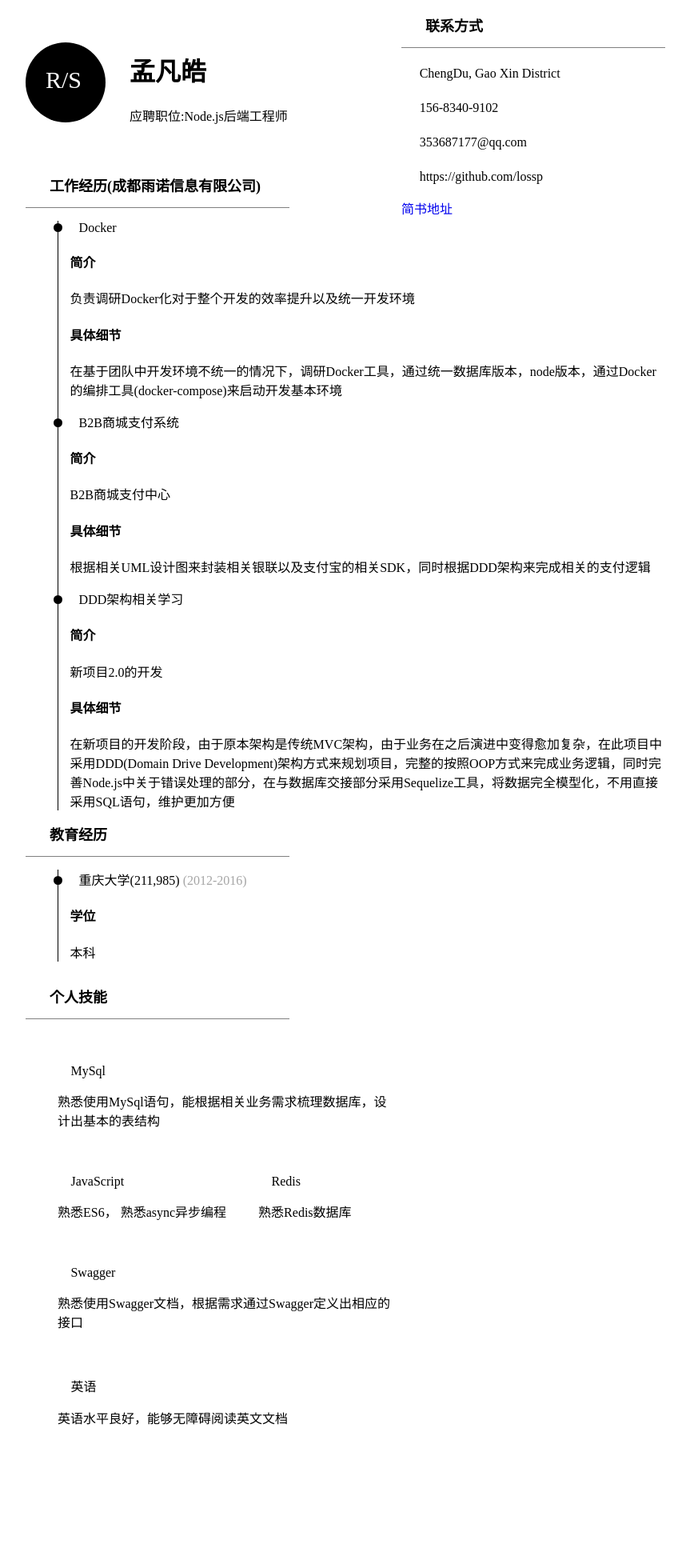
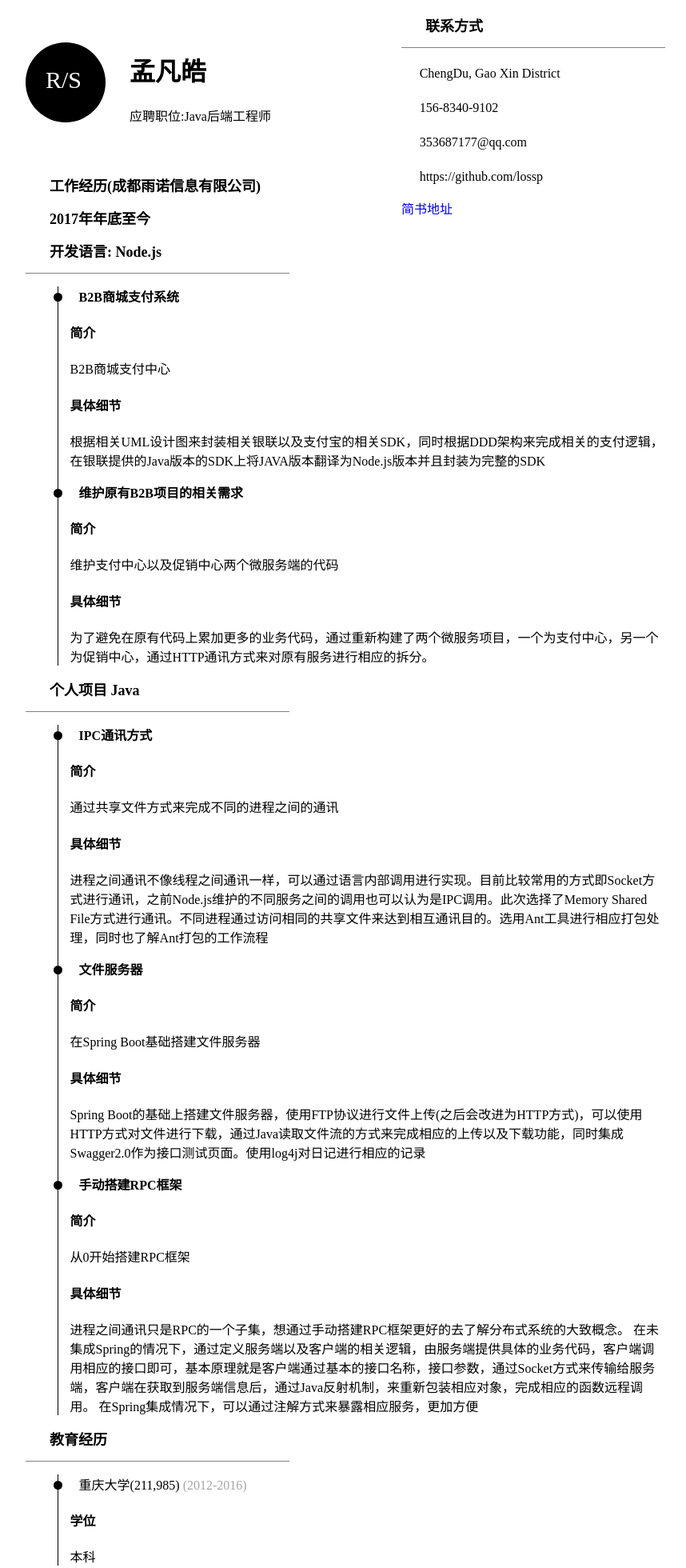
Before and after one commit to lossp/resume-personal, a plain HTML site: page index.html in a window 1280 px wide. Shown: the part 5-1965 px from the top of the page at 80% size, without its empty margins (208-1066 px from the left). Before the commit the page ends 1805 px from the top, so only its background shows below. Drawn offline with Linux system fonts and the light colour scheme; a web font is replaced by a local one.

Commit message:
更新个人简历

```diff
--- a/index.html
+++ b/index.html
@@ -152,7 +152,7 @@ h2 {
     </div>
     <div class="description">
       <h1>孟凡皓</h1>
-      <p>应聘职位:Node.js后端工程师</p>
+      <p>应聘职位:Java后端工程师</p>
     </div>
     <div class="contacts">
       <div class="box">
@@ -168,29 +168,57 @@ h2 {
 
   <div class="work-experience">
     <div class="box">
-     <h2>工作经历(成都雨诺信息有限公司)</h2>
+     <h2>工作经历(成都雨诺信息有限公司) </h2>
+     <h2>2017年年底至今</h2>
+     <h2>开发语言: Node.js</h2>
     </div>
 
     <ul class="work-items">
       <div class="container">
-      <li class="item">Docker
-      </li>
-      <p>
-          <h4>简介</h4>负责调研Docker化对于整个开发的效率提升以及统一开发环境
-          <h4>具体细节</h4>在基于团队中开发环境不统一的情况下，调研Docker工具，通过统一数据库版本，node版本，通过Docker的编排工具(docker-compose)来启动开发基本环境
-      </p>
-      <li class="item">B2B商城支付系统
+      <li class="item"><STRONG>B2B商城支付系统</STRONG>
     </li>
       <p>
           <h4>简介</h4>B2B商城支付中心
-          <h4>具体细节</h4>根据相关UML设计图来封装相关银联以及支付宝的相关SDK，同时根据DDD架构来完成相关的支付逻辑
+          <h4>具体细节</h4>根据相关UML设计图来封装相关银联以及支付宝的相关SDK，同时根据DDD架构来完成相关的支付逻辑，在银联提供的Java版本的SDK上将JAVA版本翻译为Node.js版本并且封装为完整的SDK
       </p>
-      <li class="item">DDD架构相关学习
-    </li>
+      <li class="item"><STRONG>维护原有B2B项目的相关需求</STRONG>
+      </li>
       <p>
-          <h4>简介</h4>新项目2.0的开发
-          <h4>具体细节</h4>在新项目的开发阶段，由于原本架构是传统MVC架构，由于业务在之后演进中变得愈加复杂，在此项目中采用DDD(Domain Drive Development)架构方式来规划项目，完整的按照OOP方式来完成业务逻辑，同时完善Node.js中关于错误处理的部分，在与数据库交接部分采用Sequelize工具，将数据完全模型化，不用直接采用SQL语句，维护更加方便
+          <h4>简介</h4>维护支付中心以及促销中心两个微服务端的代码
+          <h4>具体细节</h4>为了避免在原有代码上累加更多的业务代码，通过重新构建了两个微服务项目，一个为支付中心，另一个为促销中心，通过HTTP通讯方式来对原有服务进行相应的拆分。
       </p>
+    </ul>
+   </div>
+
+   <div class="work-experience">
+     <div class="box">
+       <h2>个人项目 Java</h2>
+     </div>
+
+    <ul class="work-items">
+      <div class="container">
+        <li class="item"><STRONG>IPC通讯方式</STRONG>
+        </li>
+        <p>
+          <h4>简介</h4>通过共享文件方式来完成不同的进程之间的通讯
+          <h4>具体细节</h4>进程之间通讯不像线程之间通讯一样，可以通过语言内部调用进行实现。目前比较常用的方式即Socket方式进行通讯，之前Node.js维护的不同服务之间的调用也可以认为是IPC调用。此次选择了Memory Shared File方式进行通讯。不同进程通过访问相同的共享文件来达到相互通讯目的。选用Ant工具进行相应打包处理，同时也了解Ant打包的工作流程
+        </p>
+        <li class="item"><STRONG>文件服务器</STRONG>
+        </li>
+        <p>
+          <h4>简介</h4>在Spring Boot基础搭建文件服务器
+          <h4>具体细节</h4>
+          Spring Boot的基础上搭建文件服务器，使用FTP协议进行文件上传(之后会改进为HTTP方式)，可以使用HTTP方式对文件进行下载，通过Java读取文件流的方式来完成相应的上传以及下载功能，同时集成Swagger2.0作为接口测试页面。使用log4j对日记进行相应的记录
+        </p>
+        <li class="item"><STRONG>手动搭建RPC框架</STRONG>
+        </li>
+        <p>
+        <h4>简介</h4>从0开始搭建RPC框架
+        <h4>具体细节</h4>进程之间通讯只是RPC的一个子集，想通过手动搭建RPC框架更好的去了解分布式系统的大致概念。
+        在未集成Spring的情况下，通过定义服务端以及客户端的相关逻辑，由服务端提供具体的业务代码，客户端调用相应的接口即可，基本原理就是客户端通过基本的接口名称，接口参数，通过Socket方式来传输给服务端，客户端在获取到服务端信息后，通过Java反射机制，来重新包装相应对象，完成相应的函数远程调用。
+        在Spring集成情况下，可以通过注解方式来暴露相应服务，更加方便
+        </p>
+      </div>
     </ul>
    </div>
 
@@ -219,12 +247,25 @@ h2 {
        <li class="item iconfont"> MySql
            <p>熟悉使用MySql语句，能根据相关业务需求梳理数据库，设计出基本的表结构</p>
        </li>
-       <li class="item iconfont"> JavaScript
-            <p>熟悉ES6， 熟悉async异步编程</p>
+       <li class="item iconfont"> 网络协议
+           <p>熟悉基本网络通讯协议</p>
+       </li>
+       <li class="item iconfont"> JavaScript + HTML + CSS
+            <p>熟悉ES6， 熟悉async异步编程，同时了解前端基本语言</p>
        </li>
        <li class="item iconfont"> Redis
            <p>
                熟悉Redis数据库
+           </p>
+       </li>
+       <li class="item iconfont"> Java
+           <p>
+               熟悉Java
+           </p>
+       </li>
+       <li class="item iconfont"> Spring Boot
+           <p>
+               熟悉Spring Boot开发
            </p>
        </li>
        <li class="item iconfont"> Swagger
```
